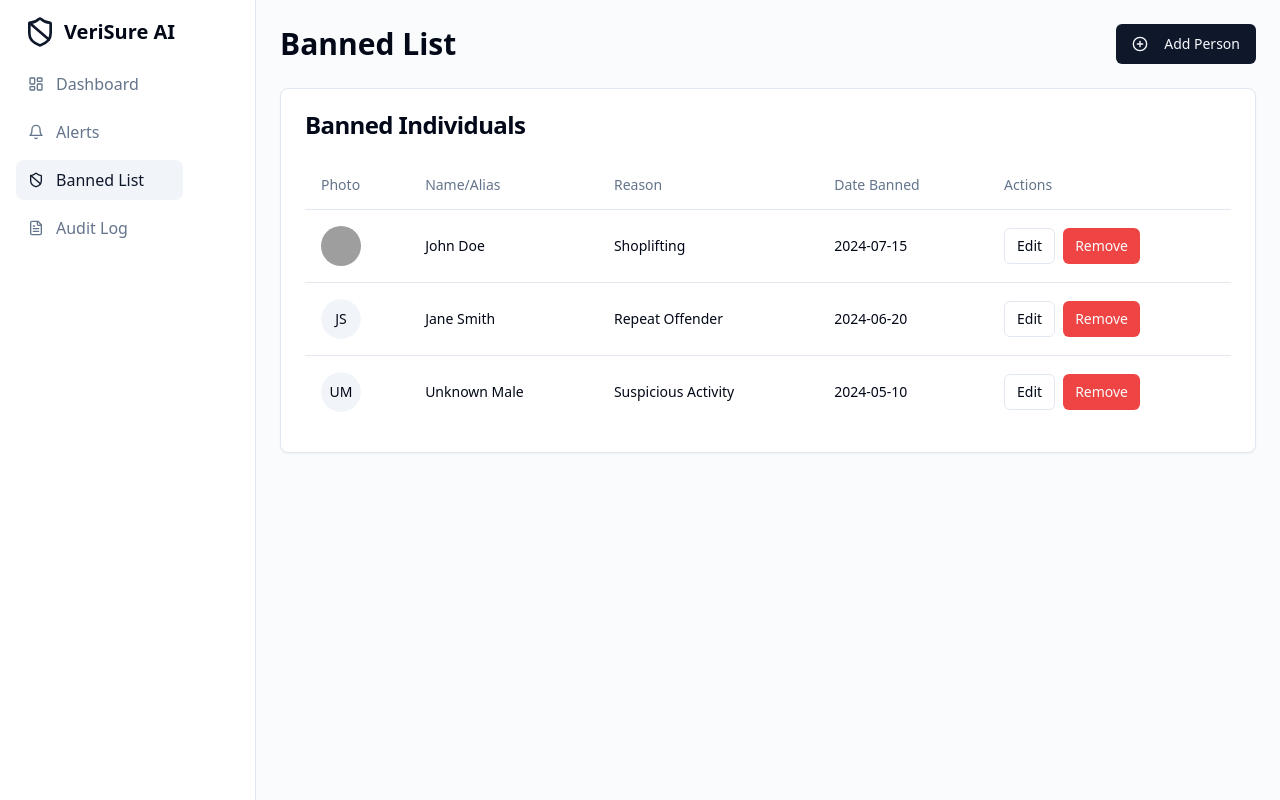
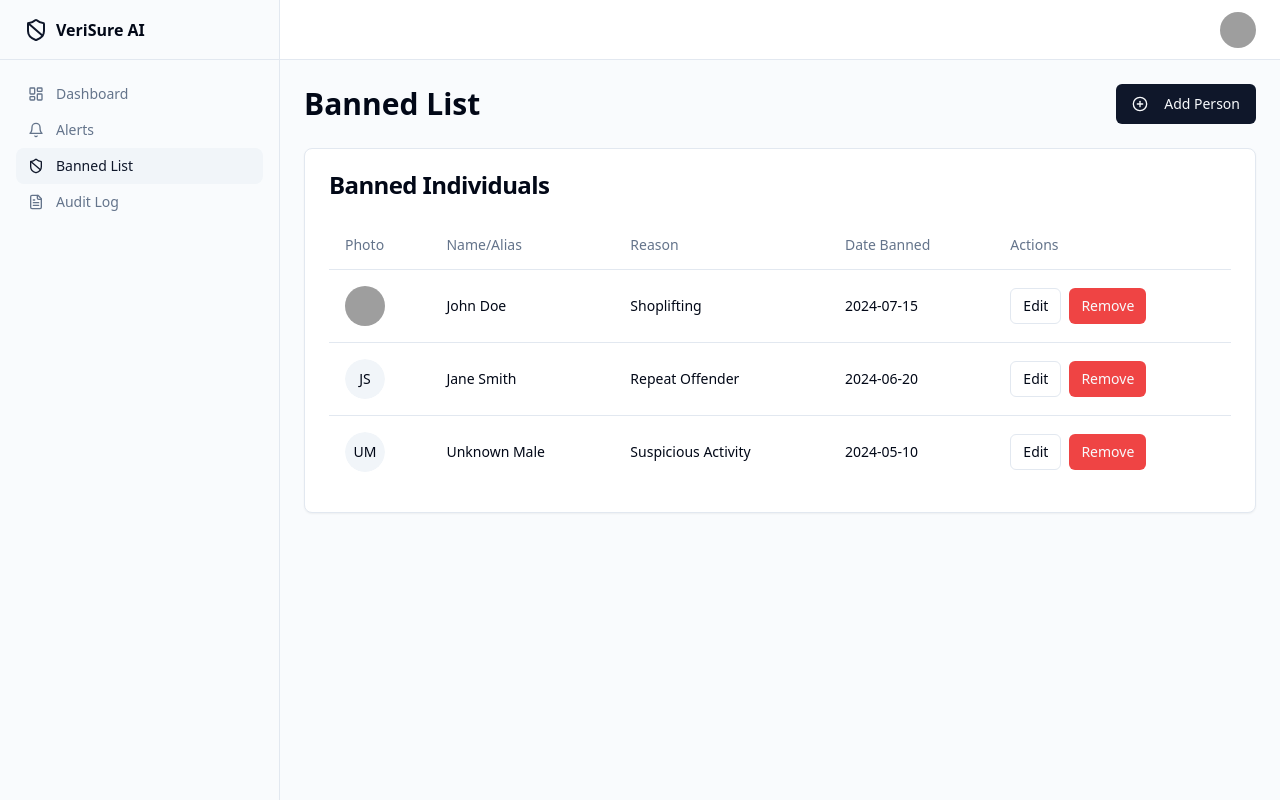
Before and after one commit to cloudcop/eagleye.ai, a React (Vite) app: page /banned-list in a window 1280 px wide. Built offline with nearby package versions, Linux system fonts and the light colour scheme; grey boxes are pictures that could not be loaded.

Commit message:
[dyad] Adding a responsive header and mobile navigation - wrote 4 file(s)

```diff
--- a/src/components/layout/DashboardLayout.tsx
+++ b/src/components/layout/DashboardLayout.tsx
@@ -1,13 +1,17 @@
 import { Outlet } from "react-router-dom";
 import Sidebar from "./Sidebar";
+import Header from "./Header";
 
 const DashboardLayout = () => {
   return (
-    <div className="flex min-h-screen w-full bg-muted/40">
+    <div className="grid min-h-screen w-full md:grid-cols-[220px_1fr] lg:grid-cols-[280px_1fr]">
       <Sidebar />
-      <main className="flex-1 p-4 sm:p-6">
-        <Outlet />
-      </main>
+      <div className="flex flex-col">
+        <Header />
+        <main className="flex-1 overflow-auto bg-muted/40 p-4 lg:p-6">
+          <Outlet />
+        </main>
+      </div>
     </div>
   );
 };
--- /dev/null
+++ b/src/components/layout/Header.tsx
@@ -0,0 +1,61 @@
+import { NavLink } from "react-router-dom";
+import { Sheet, SheetContent, SheetTrigger } from "@/components/ui/sheet";
+import { Button } from "@/components/ui/button";
+import { Bell, FileText, LayoutDashboard, Menu, ShieldBan } from "lucide-react";
+import { UserNav } from "./UserNav";
+import { cn } from "@/lib/utils";
+
+const navItems = [
+  { to: "/", label: "Dashboard", icon: LayoutDashboard },
+  { to: "/alerts", label: "Alerts", icon: Bell },
+  { to: "/banned-list", label: "Banned List", icon: ShieldBan },
+  { to: "/audit-log", label: "Audit Log", icon: FileText },
+];
+
+const Header = () => {
+  return (
+    <header className="flex h-14 items-center gap-4 border-b bg-background px-4 lg:h-[60px] lg:px-6">
+      <Sheet>
+        <SheetTrigger asChild>
+          <Button variant="outline" size="icon" className="shrink-0 md:hidden">
+            <Menu className="h-5 w-5" />
+            <span className="sr-only">Toggle navigation menu</span>
+          </Button>
+        </SheetTrigger>
+        <SheetContent side="left" className="flex flex-col">
+          <nav className="grid gap-2 text-lg font-medium">
+            <NavLink
+              to="/"
+              className="mb-4 flex items-center gap-2 text-lg font-semibold"
+            >
+              <ShieldBan className="h-6 w-6 text-primary" />
+              <span>VeriSure AI</span>
+            </NavLink>
+            {navItems.map((item) => (
+              <NavLink
+                key={item.to}
+                to={item.to}
+                end={item.to === "/"}
+                className={({ isActive }) =>
+                  cn(
+                    "mx-[-0.65rem] flex items-center gap-4 rounded-xl px-3 py-2 text-muted-foreground hover:text-foreground",
+                    isActive && "bg-muted text-foreground"
+                  )
+                }
+              >
+                <item.icon className="h-5 w-5" />
+                {item.label}
+              </NavLink>
+            ))}
+          </nav>
+        </SheetContent>
+      </Sheet>
+      <div className="w-full flex-1">
+        {/* Future search bar can go here */}
+      </div>
+      <UserNav />
+    </header>
+  );
+};
+
+export default Header;
--- a/src/components/layout/Sidebar.tsx
+++ b/src/components/layout/Sidebar.tsx
@@ -2,7 +2,6 @@ import { NavLink } from "react-router-dom";
 import { Bell, FileText, LayoutDashboard, ShieldBan } from "lucide-react";
 import { cn } from "@/lib/utils";
 
-const Sidebar = () => {
 const navItems = [
   { to: "/", label: "Dashboard", icon: LayoutDashboard },
   { to: "/alerts", label: "Alerts", icon: Bell },
@@ -10,14 +9,18 @@ const Sidebar = () => {
   { to: "/audit-log", label: "Audit Log", icon: FileText },
 ];
 
+const Sidebar = () => {
   return (
-    <aside className="hidden w-64 flex-shrink-0 border-r bg-background p-4 md:flex">
-      <div className="flex h-full flex-col">
-        <div className="mb-4 flex items-center gap-2 px-2">
-          <ShieldBan className="h-8 w-8 text-primary" />
-          <h1 className="text-xl font-bold">VeriSure AI</h1>
+    <aside className="hidden border-r bg-muted/40 md:block">
+      <div className="flex h-full max-h-screen flex-col gap-2">
+        <div className="flex h-14 items-center border-b px-4 lg:h-[60px] lg:px-6">
+          <NavLink to="/" className="flex items-center gap-2 font-semibold">
+            <ShieldBan className="h-6 w-6 text-primary" />
+            <span className="">VeriSure AI</span>
+          </NavLink>
         </div>
-        <nav className="flex flex-col gap-2">
+        <div className="flex-1 overflow-auto py-2">
+          <nav className="grid items-start px-2 text-sm font-medium lg:px-4">
             {navItems.map((item) => (
               <NavLink
                 key={item.to}
@@ -36,6 +39,7 @@ const Sidebar = () => {
             ))}
           </nav>
         </div>
+      </div>
     </aside>
   );
 };
--- /dev/null
+++ b/src/components/layout/UserNav.tsx
@@ -0,0 +1,53 @@
+import {
+  Avatar,
+  AvatarFallback,
+  AvatarImage,
+} from "@/components/ui/avatar";
+import { Button } from "@/components/ui/button";
+import {
+  DropdownMenu,
+  DropdownMenuContent,
+  DropdownMenuGroup,
+  DropdownMenuItem,
+  DropdownMenuLabel,
+  DropdownMenuSeparator,
+  DropdownMenuTrigger,
+} from "@/components/ui/dropdown-menu";
+import { LogOut, User } from "lucide-react";
+
+export const UserNav = () => {
+  return (
+    <DropdownMenu>
+      <DropdownMenuTrigger asChild>
+        <Button variant="ghost" className="relative h-9 w-9 rounded-full">
+          <Avatar className="h-9 w-9">
+            <AvatarImage src="/placeholder.svg" alt="User avatar" />
+            <AvatarFallback>OP</AvatarFallback>
+          </Avatar>
+        </Button>
+      </DropdownMenuTrigger>
+      <DropdownMenuContent className="w-56" align="end" forceMount>
+        <DropdownMenuLabel className="font-normal">
+          <div className="flex flex-col space-y-1">
+            <p className="text-sm font-medium leading-none">Operator</p>
+            <p className="text-xs leading-none text-muted-foreground">
+              operator@verisure.ai
+            </p>
+          </div>
+        </DropdownMenuLabel>
+        <DropdownMenuSeparator />
+        <DropdownMenuGroup>
+          <DropdownMenuItem>
+            <User className="mr-2 h-4 w-4" />
+            <span>Profile</span>
+          </DropdownMenuItem>
+        </DropdownMenuGroup>
+        <DropdownMenuSeparator />
+        <DropdownMenuItem>
+          <LogOut className="mr-2 h-4 w-4" />
+          <span>Log out</span>
+        </DropdownMenuItem>
+      </DropdownMenuContent>
+    </DropdownMenu>
+  );
+};
```
Lines whose indentation alone changed are shown as unchanged.
